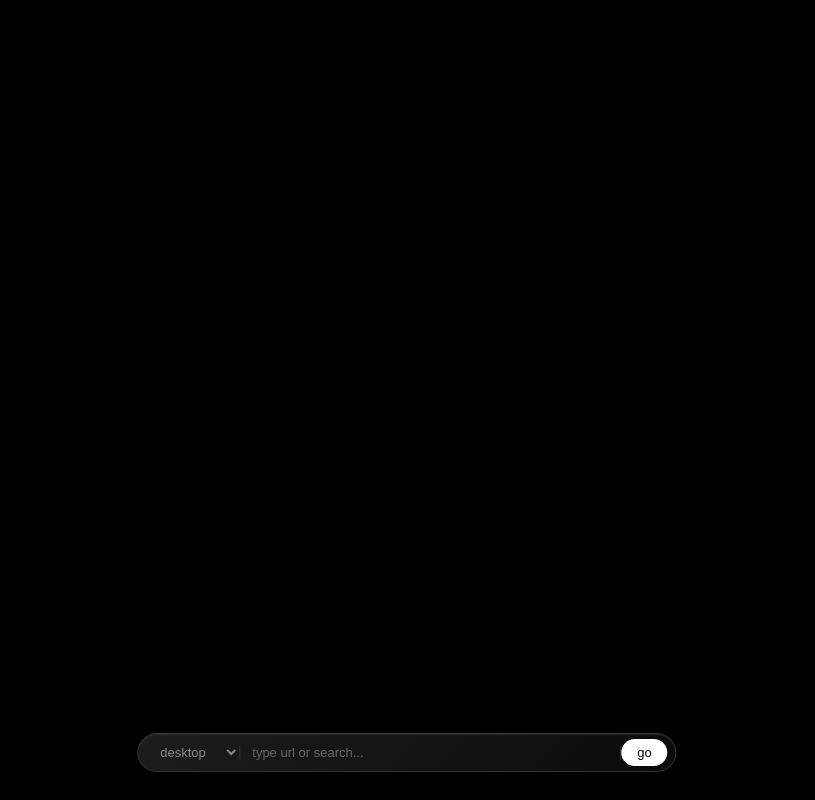
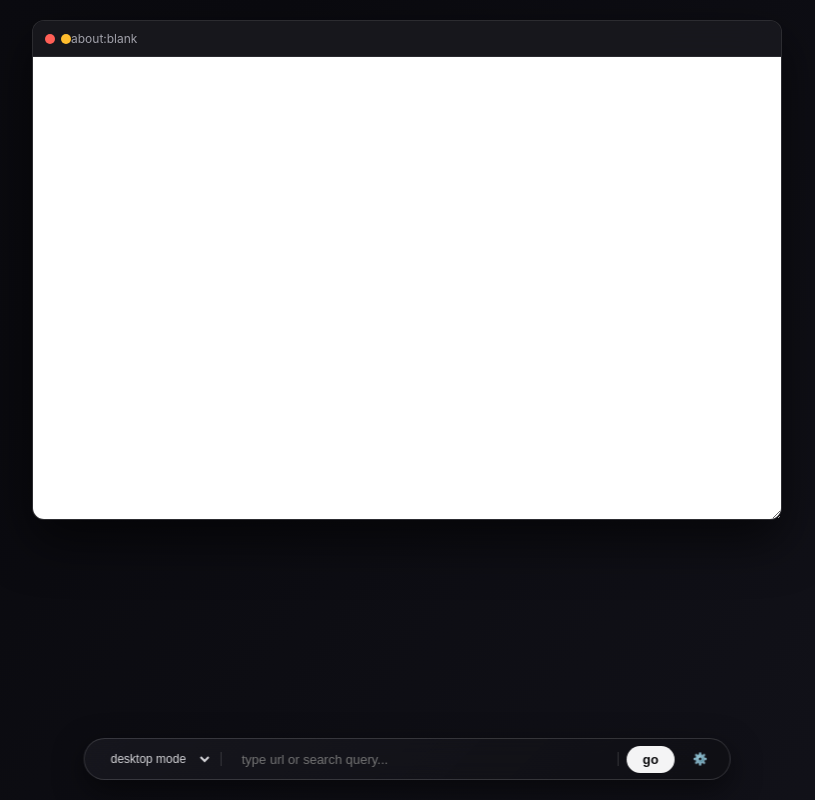
Before and after one commit to b0xz/verbosbro, a plain HTML site: page index.html in a window 1280 px wide. Shown: the whole page, without its empty margins (233-1048 px from the left). Drawn offline with Linux system fonts and the light colour scheme.

Commit message:
Enhance UI with fluid background and settings modal
huge update

```diff
--- a/index.html
+++ b/index.html
@@ -3,7 +3,7 @@
 <head>
   <meta charset="UTF-8">
   <meta name="viewport" content="width=device-width, initial-scale=1.0">
-  <title>browser</title>
+  <title>browser os</title>
   <style>
     * {
       box-sizing: border-box;
@@ -14,131 +14,224 @@
       width: 100%;
       height: 100%;
       overflow: hidden;
-      font-family: -apple-system, blinkmacsystemfont, "Segoe UI", roboto, oxygen, ubuntu, cantarell, sans-serif;
-      background-color: #000000;
-      color: #ededed;
-    }
-    .app-container {
-      display: flex;
-      flex-direction: column;
-      height: 100vh;
-      width: 100vw;
-      position: relative;
-    }
-    .viewport {
-      flex: 1;
-      width: 100%;
-      height: 100%;
-      border: none;
-      background-color: #000000;
-    }
-    .nav-bar {
-      position: absolute;
-      bottom: 24px;
-      left: 50%;
-      transform: translateX(-50%);
-      display: flex;
-      align-items: center;
-      gap: 6px;
-      padding: 4px;
-      z-index: 10;
+      font-family: -apple-system, blinkmacsystemfont, "segoe ui", roboto, helvetica, arial, sans-serif;
+      background-color: #030305;
+      color: #e4e4e7;
     }
 
-    @keyframes thickFluid {
+    /* GLSL-style fluid background animation */
+    .fluid-bg {
+      position: fixed;
+      top: 0;
+      left: 0;
+      width: 100vw;
+      height: 100vh;
+      z-index: 0;
+      background: linear-gradient(125deg, #030305, #121218, #0a0a0f, #1a1a24);
+      background-size: 400% 400%;
+      animation: glslFluid 15s ease infinite;
+    }
+    @keyframes glslFluid {
       0% { background-position: 0% 50%; }
       50% { background-position: 100% 50%; }
       100% { background-position: 0% 50%; }
     }
 
-    .vercel-pill {
+    .desktop-space {
+      position: relative;
+      width: 100vw;
+      height: calc(100vh - 70px);
+      z-index: 1;
+      overflow: hidden;
+    }
+
+    /* Floating OS Window */
+    .browser-window {
+      position: absolute;
+      top: 40px;
+      left: 50px;
+      width: 750px;
+      height: 500px;
+      background: rgba(18, 18, 22, 0.75);
+      backdrop-filter: blur(20px);
+      border: 1px solid rgba(255, 255, 255, 0.12);
+      border-radius: 12px;
+      box-shadow: 0 20px 50px rgba(0, 0, 0, 0.6);
+      display: flex;
+      flex-direction: column;
+      resize: both;
+      overflow: hidden;
+      min-width: 300px;
+      min-height: 200px;
+    }
+
+    .window-header {
+      height: 36px;
+      background: rgba(25, 25, 32, 0.8);
+      border-bottom: 1px solid rgba(255, 255, 255, 0.08);
       display: flex;
       align-items: center;
-      background: linear-gradient(135deg, #111111, #1c1c1c, #0a0a0a);
-      background-size: 200% 200%;
-      animation: thickFluid 10s ease infinite;
-      border: 1px solid #333333;
+      padding: 0 12px;
+      cursor: grab;
+      user-select: none;
+    }
+    .window-header:active {
+      cursor: grabbing;
+    }
+    .window-title {
+      font-size: 12px;
+      color: #a1a1aa;
+      flex: 1;
+      overflow: hidden;
+      white-space: nowrap;
+      text-overflow: ellipsis;
+    }
+    .window-controls {
+      display: flex;
+      gap: 6px;
+    }
+    .win-dot {
+      width: 10px;
+      height: 10px;
+      border-radius: 50%;
+      cursor: pointer;
+    }
+    .dot-close { background: #ff5f56; }
+    .dot-split { background: #ffbd2e; }
+
+    .window-content {
+      flex: 1;
+      width: 100%;
+      height: 100%;
+      border: none;
+      background: #ffffff;
+    }
+
+    /* Bottom Dock / Nav Bar */
+    .dock-container {
+      position: fixed;
+      bottom: 20px;
+      left: 50%;
+      transform: translateX(-50%);
+      display: flex;
+      align-items: center;
+      gap: 8px;
+      padding: 6px 12px;
+      z-index: 10;
+      background: linear-gradient(135deg, rgba(30, 30, 38, 0.6), rgba(15, 15, 20, 0.8));
+      backdrop-filter: blur(20px);
+      border: 1px solid rgba(255, 255, 255, 0.15);
       border-radius: 9999px;
-      padding: 4px 8px;
-      box-shadow: 0 8px 24px rgba(0, 0, 0, 0.8), inset 0 1px 1px rgba(255, 255, 255, 0.1);
+      box-shadow: 0 10px 30px rgba(0, 0, 0, 0.5);
     }
-    .selector {
+    .selector, .settings-btn {
       background: transparent;
       border: none;
       padding: 6px 10px;
-      color: #888888;
-      font-size: 13px;
+      color: #d4d4d8;
+      font-size: 12px;
       outline: none;
       cursor: pointer;
     }
-    .selector option {
-      background: #111;
-      color: #fff;
-    }
     .url-input {
       width: 380px;
-      max-width: 55vw;
+      max-width: 50vw;
       background: transparent;
       border: none;
       padding: 6px 12px;
-      color: #ffffff;
+      color: #f4f4f5;
       font-size: 13px;
       outline: none;
     }
-    .url-input::placeholder {
-      color: #666666;
-    }
     .go-btn {
-      background: #ffffff;
-      color: #000000;
+      background: #f4f4f5;
+      color: #09090b;
       border: none;
       border-radius: 9999px;
       padding: 6px 16px;
       font-size: 13px;
-      font-weight: 500;
+      font-weight: 600;
       cursor: pointer;
-      transition: background 0.2s ease, opacity 0.2s ease;
     }
-    .go-btn:hover {
-      opacity: 0.9;
+
+    /* Settings Modal */
+    .modal {
+      display: none;
+      position: fixed;
+      top: 50%;
+      left: 50%;
+      transform: translate(-50%, -50%);
+      width: 350px;
+      background: rgba(20, 20, 26, 0.95);
+      backdrop-filter: blur(25px);
+      border: 1px solid rgba(255, 255, 255, 0.15);
+      border-radius: 16px;
+      padding: 20px;
+      z-index: 100;
+      box-shadow: 0 25px 60px rgba(0,0,0,0.8);
     }
-    .divider {
-      width: 1px;
-      height: 14px;
-      background: #333333;
-    }
+    .modal h3 { margin-bottom: 12px; font-size: 16px; color: #fff; }
+    .modal label { display: block; font-size: 12px; color: #a1a1aa; margin-top: 10px; }
+    .modal select, .modal input[type="range"] { width: 100%; margin-top: 4px; padding: 6px; background: #2a2a35; border: 1px solid #3f3f46; color: #fff; border-radius: 6px; }
+    .close-modal { margin-top: 16px; width: 100%; padding: 8px; background: #fff; color: #000; border: none; border-radius: 8px; font-weight: 600; cursor: pointer; }
   </style>
 </head>
 <body>
 
-  <div class="app-container">
-    <iframe id="browserFrame" class="viewport" src="about:blank"></iframe>
-    <div class="nav-bar">
-      <div class="vercel-pill">
-        <select id="modeSelector" class="selector">
-          <option value="desktop">desktop</option>
-          <option value="mobile">mobile</option>
-          <option value="stealth">incognito</option>
-        </select>
-        <div class="divider"></div>
-        <input type="text" id="addressBar" class="url-input" placeholder="type url or search..." autofocus>
-        <div class="divider"></div>
-        <button onclick="navigate()" class="go-btn">go</button>
+  <div class="fluid-bg"></div>
+
+  <div class="desktop-space" id="desktopSpace">
+    <!-- Default Starting Window -->
+    <div class="browser-window" id="window-1" style="top: 20px; left: calc(50vw - 375px);">
+      <div class="window-header" onmousedown="startDrag(event, 'window-1')" ondblclick="splitWindow('window-1')">
+        <div class="window-controls">
+          <div class="win-dot dot-close" onclick="closeWindow('window-1')"></div>
+          <div class="win-dot dot-split" onclick="splitWindow('window-1')"></div>
+        </div>
+        <div class="window-title" id="title-1">about:blank</div>
       </div>
+      <iframe class="window-content" id="frame-1" src="about:blank"></iframe>
     </div>
   </div>
 
+  <div class="dock-container" id="dockContainer">
+    <select id="modeSelector" class="selector">
+      <option value="desktop">desktop mode</option>
+      <option value="mobile">mobile mode</option>
+      <option value="stealth">incognito</option>
+    </select>
+    <div style="width:1px;height:14px;background:rgba(255,255,255,0.15);"></div>
+    <input type="text" id="addressBar" class="url-input" placeholder="type url or search query..." autofocus>
+    <div style="width:1px;height:14px;background:rgba(255,255,255,0.15);"></div>
+    <button onclick="navigateActiveWindow()" class="go-btn">go</button>
+    <button onclick="toggleSettings()" class="settings-btn">⚙️</button>
+  </div>
+
+  <!-- Settings Panel -->
+  <div class="modal" id="settingsModal">
+    <h3>browser settings</h3>
+    <label>privacy mode / do not track</label>
+    <select id="settingPrivacy">
+      <option value="strict">strict (strip all trackers)</option>
+      <option value="standard">standard</option>
+    </select>
+    <label>ui scaling</label>
+    <input type="range" id="settingScale" min="80" max="120" value="100" oninput="updateUiScale(this.value)">
+    <button class="close-modal" onclick="toggleSettings()">save & close</button>
+  </div>
+
   <script>
+    let windowCount = 1;
+    let activeWindowId = 'window-1';
+
     const addressBar = document.getElementById('addressBar');
-    const browserFrame = document.getElementById('browserFrame');
     const modeSelector = document.getElementById('modeSelector');
 
     addressBar.addEventListener('keypress', function(e) {
-      if (e.key === 'Enter') {
-        navigate();
-      }
+      if (e.key === 'Enter') navigateActiveWindow();
     });
 
-    function navigate() {
+    function navigateActiveWindow() {
       let input = addressBar.value.trim();
       if (!input) return;
 
@@ -150,15 +243,77 @@
         }
       }
 
-      const selectedMode = modeSelector.value;
+      const mode = modeSelector.value;
+      const frame = document.getElementById(`frame-${activeWindowId.split('-')[1]}`);
+      const title = document.getElementById(`title-${activeWindowId.split('-')[1]}`);
 
-      if (selectedMode === 'stealth') {
-        browserFrame.contentWindow.location.replace('about:blank');
+      if (frame) {
+        frame.src = `/api/proxy?url=${encodeURIComponent(input)}&mode=${mode}`;
+        title.innerText = input;
+      }
+    }
+
+    // Dragging Logic
+    function startDrag(e, windowId) {
+      activeWindowId = windowId;
+      const win = document.getElementById(windowId);
+      let shiftX = e.clientX - win.getBoundingClientRect().left;
+      let shiftY = e.clientY - win.getBoundingClientRect().top;
+
+      function moveAt(pageX, pageY) {
+        win.style.left = pageX - shiftX + 'px';
+        win.style.top = pageY - shiftY + 'px';
       }
 
-      browserFrame.src = `/api/proxy?url=${encodeURIComponent(input)}&mode=${selectedMode}`;
+      function onMouseMove(event) {
+        moveAt(event.pageX, event.pageY);
+      }
+
+      document.addEventListener('mousemove', onMouseMove);
+
+      document.onmouseup = function() {
+        document.removeEventListener('mousemove', onMouseMove);
+        document.onmouseup = null;
+      };
+    }
+
+    function closeWindow(windowId) {
+      const win = document.getElementById(windowId);
+      if (win) win.remove();
+    }
+
+    function splitWindow(windowId) {
+      windowCount++;
+      const newId = `window-${windowCount}`;
+      const desktop = document.getElementById('desktopSpace');
+
+      const newWin = document.createElement('div');
+      newWin.className = 'browser-window';
+      newWin.id = newId;
+      newWin.style.top = '60px';
+      newWin.style.left = '100px';
+      newWin.innerHTML = `
+        <div class="window-header" onmousedown="startDrag(event, '${newId}')" ondblclick="splitWindow('${newId}')">
+          <div class="window-controls">
+            <div class="win-dot dot-close" onclick="closeWindow('${newId}')"></div>
+            <div class="win-dot dot-split" onclick="splitWindow('${newId}')"></div>
+          </div>
+          <div class="window-title" id="title-${windowCount}">about:blank</div>
+        </div>
+        <iframe class="window-content" id="frame-${windowCount}" src="about:blank"></iframe>
+      `;
+      desktop.appendChild(newWin);
+      activeWindowId = newId;
+    }
+
+    function toggleSettings() {
+      const modal = document.getElementById('settingsModal');
+      modal.style.display = modal.style.display === 'block' ? 'none' : 'block';
+    }
+
+    function updateUiScale(val) {
+      document.getElementById('dockContainer').style.transform = `translateX(-50%) scale(${val / 100})`;
     }
   </script>
-
 </body>
 </html>
```
